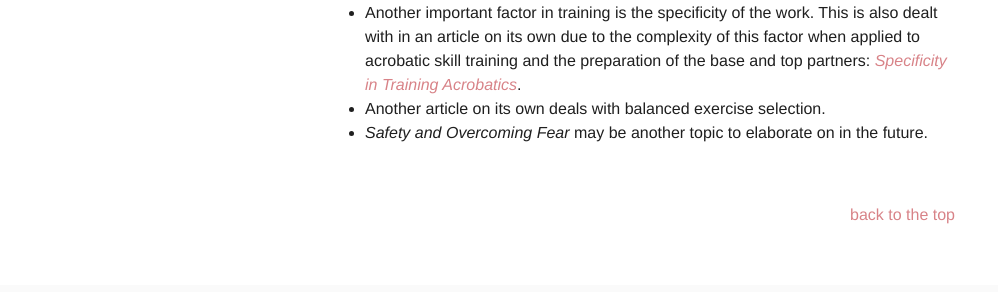
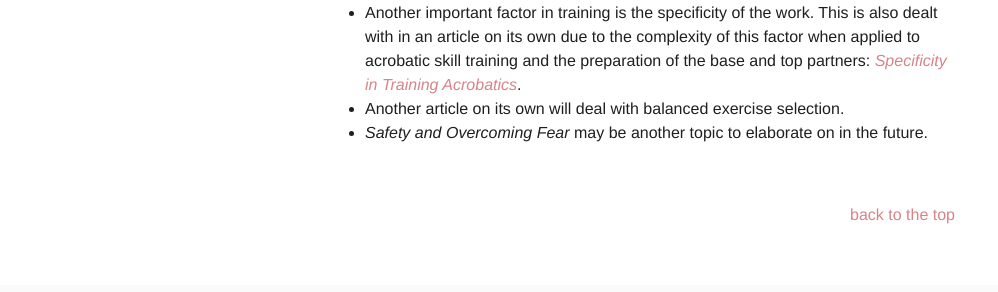
Before and after one commit to floshin/acrolib, a Jekyll site: the page built from training/load-management.md, in a window 1280 px wide and 900 px high, scrolled down 10864 px. Shown: the part 305-597 px from the top of the window, without its empty margins (0-998 px from the left). Built offline with Jekyll 4.4.1, drawn with Linux system fonts in a browser that asks for light colours; our own code applies the rules of GitHub Pages for plain Markdown files.

Commit message:
Update load-management.md

```diff
--- a/training/load-management.md
+++ b/training/load-management.md
@@ -149,5 +149,5 @@ Beyond any measurements, planning and complex regulation methods there are some
 * While this article deals with general principles of load management, in our article on [Periodisation](/article/periodisation) we describe different approaches to planning in order to ensure proper load management in a training programme.
 * Obviously there is more to say about recovery, which I summarise in an article on its own: *[Recovery Guide](/training/recovery-guide)*.
 * Another important factor in training is the specificity of the work. This is also dealt with in an article on its own due to the complexity of this factor when applied to acrobatic skill training and the preparation of the base and top partners: *[Specificity in Training Acrobatics](/training/specificity)*.
-* Another article on its own deals with balanced exercise selection.
+* Another article on its own will deal with balanced exercise selection.
 * *Safety and Overcoming Fear* may be another topic to elaborate on in the future.
```
